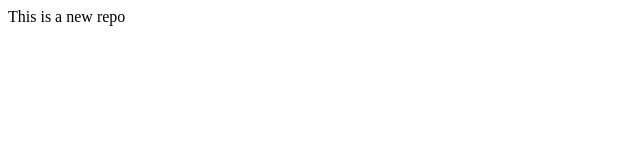
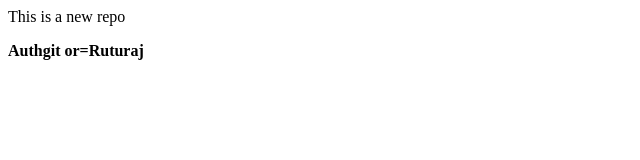
Before and after one commit to RuturajLohar/local_test_repo, a plain HTML site: page index.html in a window 1280 px wide. Shown: the whole page, without its empty margins (0-640 px from the left). Drawn offline with Linux system fonts and the light colour scheme.

Commit message:
Initial clean setup with gitignore

```diff
--- a/index.html
+++ b/index.html
@@ -1 +1,2 @@
 <p>This is a new repo</p>
+<b>Authgit or=Ruturaj</b>
```
Also changed, not shown: 2 other files.
